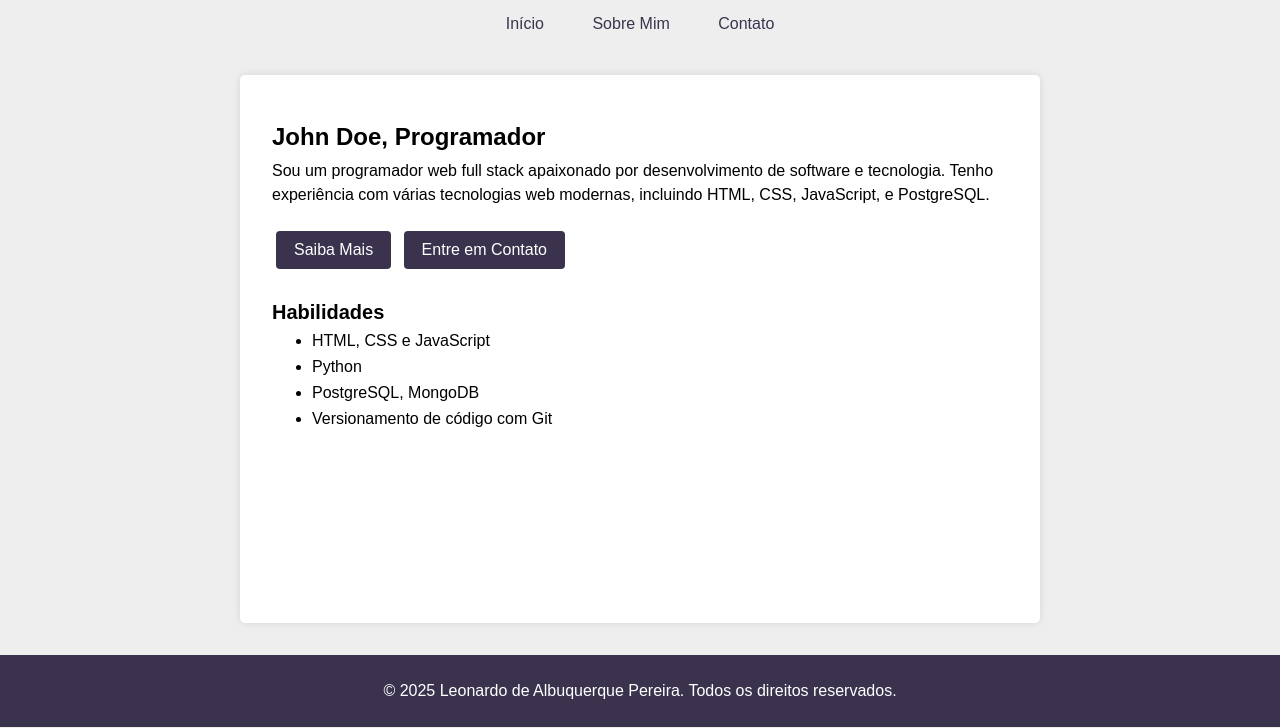
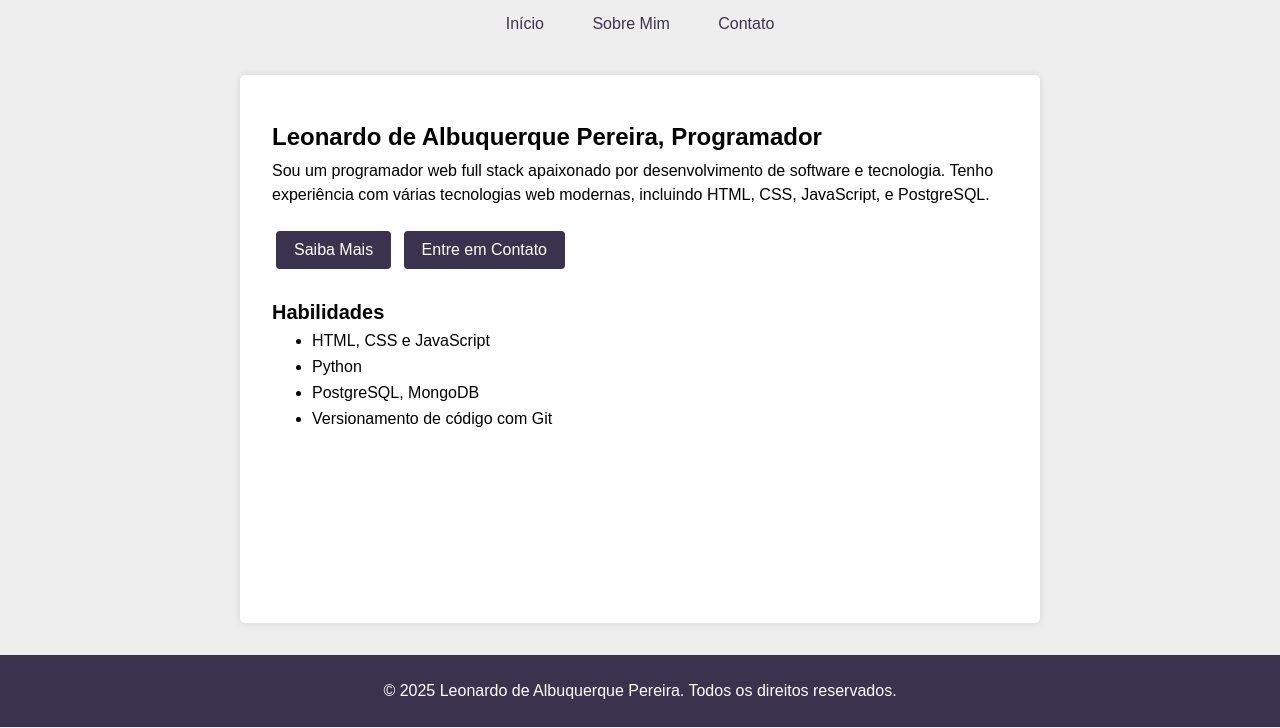
Before and after one commit to leleo2009/leleo2009.github.io, a plain HTML site: page index.html in a window 1280 px wide. Shown: the part 72-800 px from the top of the page. Drawn offline with Linux system fonts and the light colour scheme.

Commit message:
alteration

```diff
--- a/index.html
+++ b/index.html
@@ -22,7 +22,7 @@
     </header>
     <div class="container">
       <section>
-        <h1>John Doe, Programador</h1>
+        <h1>Leonardo de Albuquerque Pereira, Programador</h1>
         <p>
           Sou um programador web full stack apaixonado por desenvolvimento de
           software e tecnologia. Tenho experiência com várias tecnologias web
```
